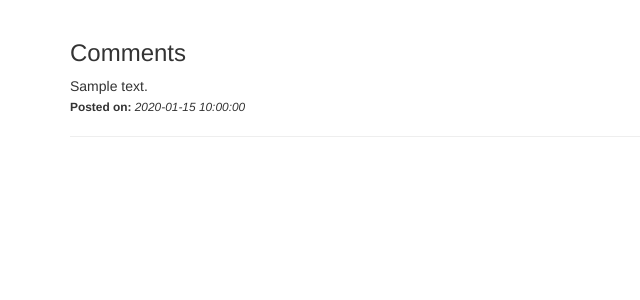
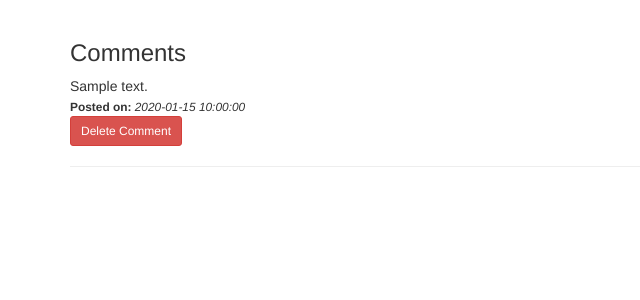
Before and after one commit to Kevson102/Phoenix-Blogs, a Flask app: page /blog/content/1 in a window 1280 px wide. Shown: the part 52-352 px from the top of the page, without its empty margins (0-640 px from the left). Run offline with Flask 2, Linux system fonts and the light colour scheme; tables that the repository leaves empty hold one stand-in row (values such as "Sample post"); data that the repository does not hold is empty; some libraries are stand-ins or nearby versions.

Commit message:
ADDS THE FUNCTIONALITY OF DELETING A QUOTE

```diff
--- a/app/auth/views.py
+++ b/app/auth/views.py
@@ -12,7 +12,6 @@ def login():
     user = User.query.filter_by(email = login_form.email.data).first()
     if user is not None and user.verify_password(login_form.password.data):
       login_user(user, login_form.remember.data)
-      # return redirect(request.args.get('next') or url_for('main.index'))
       return redirect(request.args.get('next') or url_for('main.index'))
     flash('Invalid username or password')
   title = "Login"
--- a/app/main/views.py
+++ b/app/main/views.py
@@ -56,6 +56,21 @@ def post_comment():
     return redirect(url_for('main.index'))
   return render_template('comments.html', comment_form = comment_form)
 
+@main.route('/comment/delete/<int:id>')
+@login_required
+def delete(id):
+  comment_to_delete = Comment.query.get(id)
+  # db.session.delete(comment_to_delete)
+  # db.session.commit()
+  # return redirect(url_for('main.blog_content'))
+  try:
+    db.session.delete(comment_to_delete)
+    db.session.commit()
+
+    return redirect(url_for('main.index'))
+  except:
+    return "There was an error deleting the comment"
+
 
 # @main.route('/blogs/blogpicture', methods = ['GET', 'POST'])
 # def update_blog_display_pic(blogid):
--- a/app/templates/blog_content.html
+++ b/app/templates/blog_content.html
@@ -12,7 +12,7 @@
     <h3>{{blog.blog_title}}</h3>
     <p>{{blog.blog_content}}</p>
 
-    <a href="{{url_for('main.post_comment')}}" class="btn btn-sm btn-primary">Comment</a>
+    <a href="{{url_for('main.post_comment')}}" class="btn btn-sm btn-primary">Leave a Comment</a>
 
   {% endfor %}
   <h3>Comments</h3>
@@ -23,6 +23,8 @@
     <br>
     <small><b>Posted on: </b><em>{{comment.date_posted}}</em></small>
   </div>
+
+  <a href="/comment/delete/{{comment.id}}" class="btn btn-sm btn-danger">Delete Comment</a>
   <hr>
   {% endfor %}
 
--- a/app/templates/index.html
+++ b/app/templates/index.html
@@ -16,9 +16,10 @@
   <a href="{{url_for('main.new_blog')}}" class="btn btn-sm btn-primary">Create a Blog</a>
 
 </div>
-<div>
+<div class="text-center">
   {% for quote in quotes%}
-    <p> {{quote.quote}} </p>
+    <p><em> {{quote.quote}} </em></p>
+    <small><i>~<b>{{quote.author}}</b></i></small>
   {% endfor %}
 </div>
 
```
